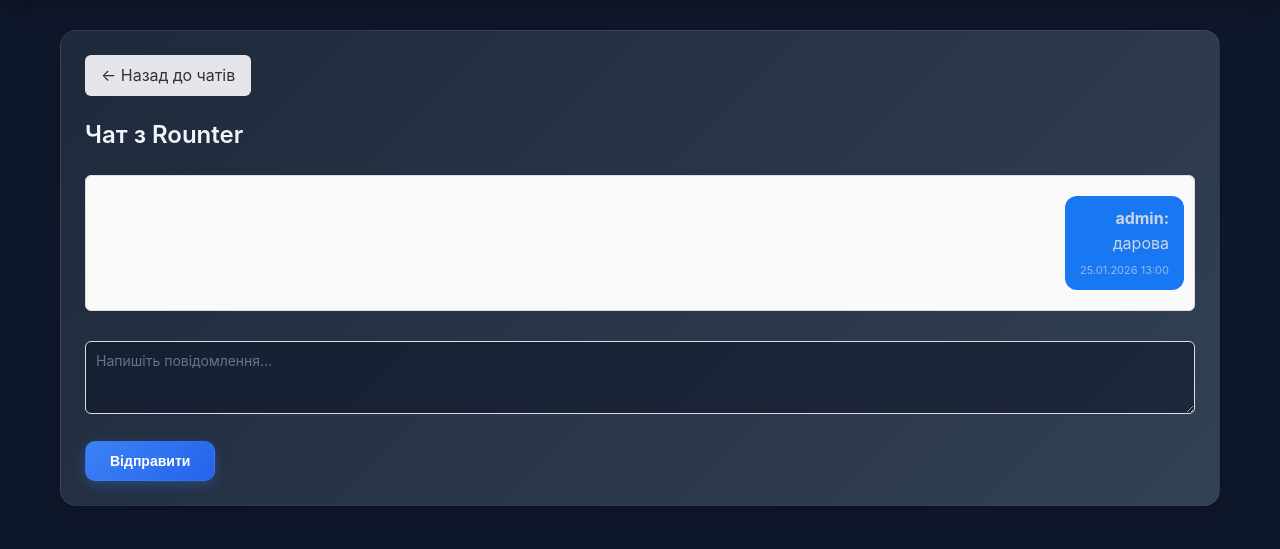
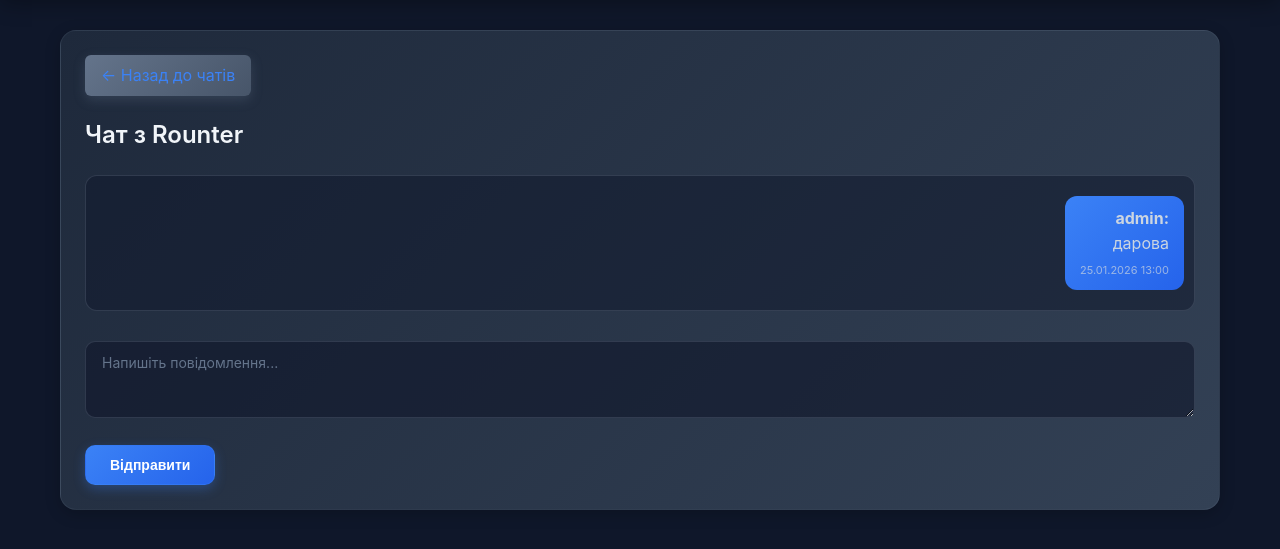
Before and after one commit to Rounter228/cryptix_network, a Django app: page /conversation/2/ in a window 1280 px wide. Shown: the part 157-706 px from the top of the page. Run offline with Django 5.2, Linux system fonts and the light colour scheme; a user stored in the database is signed in; data comes from the database, SQL or seed files in the repository; both versions use the stored data as it was after the commit.

Commit message:
last_dev

```diff
--- a/cryptix_app/templates/cryptix_app/conversation_detail.html
+++ b/cryptix_app/templates/cryptix_app/conversation_detail.html
@@ -5,30 +5,30 @@
 {% block content %}
 <div class="card">
     <div style="margin-bottom: 20px;">
-        <a href="{% url 'conversations_list' %}" style="display: inline-block; padding: 8px 16px; background: #e4e6eb; color: #333; text-decoration: none; border-radius: 6px;">← Назад до чатів</a>
+        <a href="{% url 'conversations_list' %}" class="btn-secondary" style="display: inline-block; padding: 8px 16px; text-decoration: none; border-radius: 6px;">← Назад до чатів</a>
     </div>
 
     <h2>Чат з {{ other_user.username }}</h2>
 
-    <div style="max-height: 400px; overflow-y: auto; margin: 20px 0; padding: 10px; border: 1px solid #ddd; border-radius: 6px; background: #f9f9f9;">
+    <div style="max-height: 400px; overflow-y: auto; margin: 20px 0; padding: 10px; border: 1px solid rgba(148, 163, 184, 0.2); border-radius: 12px; background: rgba(15, 23, 42, 0.5);">
         {% for message in chat_messages reversed %}
         <div class="message-container message-{% if message.sender == user %}right{% else %}left{% endif %}">
             <div class="message-bubble bubble-{% if message.sender == user %}sender{% else %}receiver{% endif %}">
-                <strong>{{ message.sender.username }}:</strong><br>
-                {{ message.content }}
+                <strong style="color: inherit;">{{ message.sender.username }}:</strong><br>
+                <span style="color: inherit;">{{ message.content }}</span>
                 <div style="font-size: 11px; margin-top: 5px; opacity: 0.7;">
                     {{ message.created_at|date:"d.m.Y H:i" }}
                 </div>
             </div>
         </div>
         {% empty %}
-        <p style="text-align: center; color: #666; padding: 20px;">Немає повідомлень. Почніть спілкування!</p>
+        <p style="text-align: center; color: #94a3b8; padding: 20px;">Немає повідомлень. Почніть спілкування!</p>
         {% endfor %}
     </div>
 
     <form method="post" style="margin-top: 20px;">
         {% csrf_token %}
-        <textarea name="content" placeholder="Напишіть повідомлення..." rows="3" required style="width: 100%; padding: 10px; border: 1px solid #ddd; border-radius: 6px; resize: vertical;"></textarea>
+        <textarea name="content" placeholder="Напишіть повідомлення..." rows="3" required></textarea>
         <button type="submit" style="margin-top: 10px;">Відправити</button>
     </form>
 </div>
@@ -52,12 +52,12 @@
         word-wrap: break-word;
     }
     .bubble-sender {
-        background: #1877f2;
+        background: linear-gradient(135deg, #3b82f6, #2563eb);
         color: white;
     }
     .bubble-receiver {
-        background: #e4e6eb;
-        color: black;
+        background: rgba(51, 65, 85, 0.6);
+        color: #cbd5e1;
     }
 </style>
 {% endblock %}
--- a/cryptix_app/templates/cryptix_app/feed.html
+++ b/cryptix_app/templates/cryptix_app/feed.html
@@ -3,7 +3,6 @@
 {% block title %}Стрічка новин{% endblock %}
 
 {% block content %}
-<!-- Форма создания поста -->
 <div class="card">
     <h3>Створити пост</h3>
     <form method="post" enctype="multipart/form-data">
@@ -20,7 +19,6 @@
     </form>
 </div>
 
-<!-- Лента постов -->
 {% for post in posts %}
 <div class="card">
     <div style="display: flex; align-items: start; margin-bottom: 15px;">
@@ -62,7 +60,6 @@
         <span style="color: #999; margin-left: 15px;">💬 {{ post.comments_count }}</span>
     </div>
 
-    <!-- Комментарии -->
     <div style="background: #f5f5f5; padding: 10px; border-radius: 6px; margin-top: 10px;">
         {% for comment in post.comments.all %}
         <div class="comment-item {% if not forloop.last %}comment-border{% endif %}">
@@ -72,7 +69,6 @@
         </div>
         {% endfor %}
 
-        <!-- Форма добавления комментария -->
         <form method="post" action="{% url 'post_comment' post.id %}" style="margin-top: 10px;">
             {% csrf_token %}
             <input type="text" name="content" placeholder="Написати коментар..." required style="margin: 0;">
--- a/cryptix_app/views.py
+++ b/cryptix_app/views.py
@@ -132,19 +132,36 @@ def send_friend_request(request, user_id):
 
 @login_required
 def accept_friend_request(request, friendship_id):
-    friendship = get_object_or_404(Friendship, id=friendship_id, to_user=request.user)
-    friendship.status = 'accepted'
-    friendship.save()
-    notify_friend_accept(friendship.from_user, request.user)
-    messages.success(request, f'Ви тепер друзі з {friendship.from_user.username}')
+    try:
+        friendship = Friendship.objects.get(
+            id=friendship_id,
+            to_user=request.user,
+            status='pending'
+        )
+        friendship.status = 'accepted'
+        friendship.save()
+        notify_friend_accept(friendship.from_user, request.user)
+        messages.success(request, f'Ви тепер друзі з {friendship.from_user.username}')
+    except Friendship.DoesNotExist:
+        messages.error(request, 'Цей запит на дружбу більше не існує або вже оброблений.')
+
     return redirect('friend_requests')
 
 
 @login_required
 def reject_friend_request(request, friendship_id):
-    friendship = get_object_or_404(Friendship, id=friendship_id, to_user=request.user)
-    friendship.delete()
-    messages.success(request, 'Запит відхилено')
+    try:
+        friendship = Friendship.objects.get(
+            id=friendship_id,
+            to_user=request.user,
+            status='pending'
+        )
+        friendship.status = 'rejected'
+        friendship.save()
+        messages.success(request, f'Ви відхилили заявку від {friendship.from_user.username}')
+    except Friendship.DoesNotExist:
+        messages.error(request, 'Цей запит на дружбу більше не існує або вже оброблений.')
+
     return redirect('friend_requests')
 
 
--- a/cryptix_project/urls.py
+++ b/cryptix_project/urls.py
@@ -22,5 +22,4 @@ from django.conf.urls.static import static
 urlpatterns = [
     path('admin/', admin.site.urls),
     path('', include('cryptix_app.urls')),
-    path('app/', include('cryptix_app.urls'))
 ] + static(settings.MEDIA_URL, document_root=settings.MEDIA_ROOT)
```
Also changed, not shown: cryptix_app/templates/cryptix_app/friend_requests.html (+6 -6 lines), db.sqlite3, media/avatars/photo_2025-10-07_21-57-23_VpI0oZ3.jpg (added).
